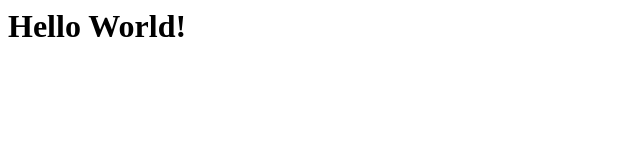
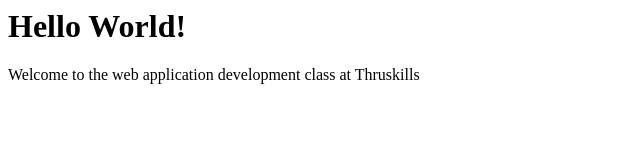
Before and after one commit to RajatRao0594/web-development-sessions, a plain HTML site: page html/01-hello-world/index.html in a window 1280 px wide. Shown: the whole page, without its empty margins (0-640 px from the left). Drawn offline with Linux system fonts and the light colour scheme.

Commit message:
added welcome message

```diff
--- a/html/01-hello-world/index.html
+++ b/html/01-hello-world/index.html
@@ -4,5 +4,6 @@
     </head>
     <body>
         <h1>Hello World!</h1>
+        <p>Welcome to the web application development class at Thruskills</p>
     </body>
 </html>
```
